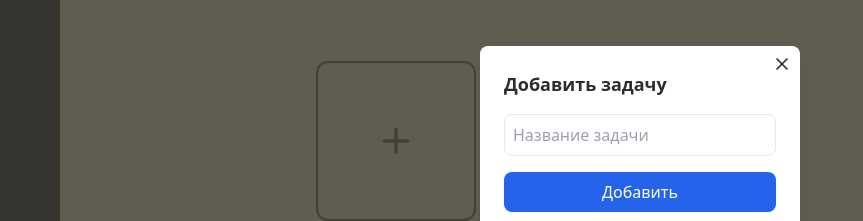
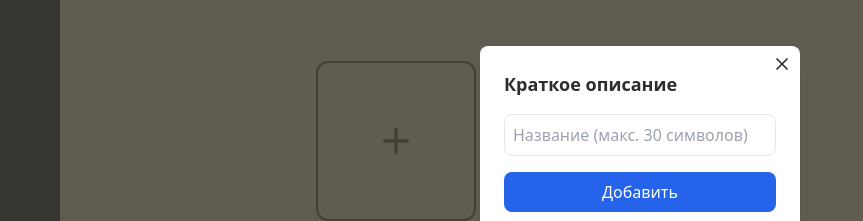
Before and after one commit to foxnaim/Agenda-client-, a Next.js app: page /pages/Task in a window 1280 px wide. Both pictures are taken after a click on the button 396 px from the left and 400 px from the top of the page. Shown: the part 259-480 px from the top of the page, without its empty margins (0-863 px from the left). Built offline with nearby package versions, Linux system fonts and the light colour scheme.

Commit message:
modified:   src/app/components/Task/AddTask/index.tsx

```diff
--- a/src/app/components/Task/AddTask/index.tsx
+++ b/src/app/components/Task/AddTask/index.tsx
@@ -25,12 +25,12 @@
           <X size={20} />
         </button>
 
-        <h2 className="text-lg font-bold mb-4">Добавить задачу</h2>
+        <h2 className="text-lg font-bold mb-4">Краткое описание</h2>
 
         <form onSubmit={handleSubmit} className="flex flex-col gap-4">
           <input
             type="text"
-            placeholder="Название задачи"
+            placeholder="Название (макс. 30 символов)"
             className="border p-2 rounded-lg"
             maxLength={30}
             value={title}
```
